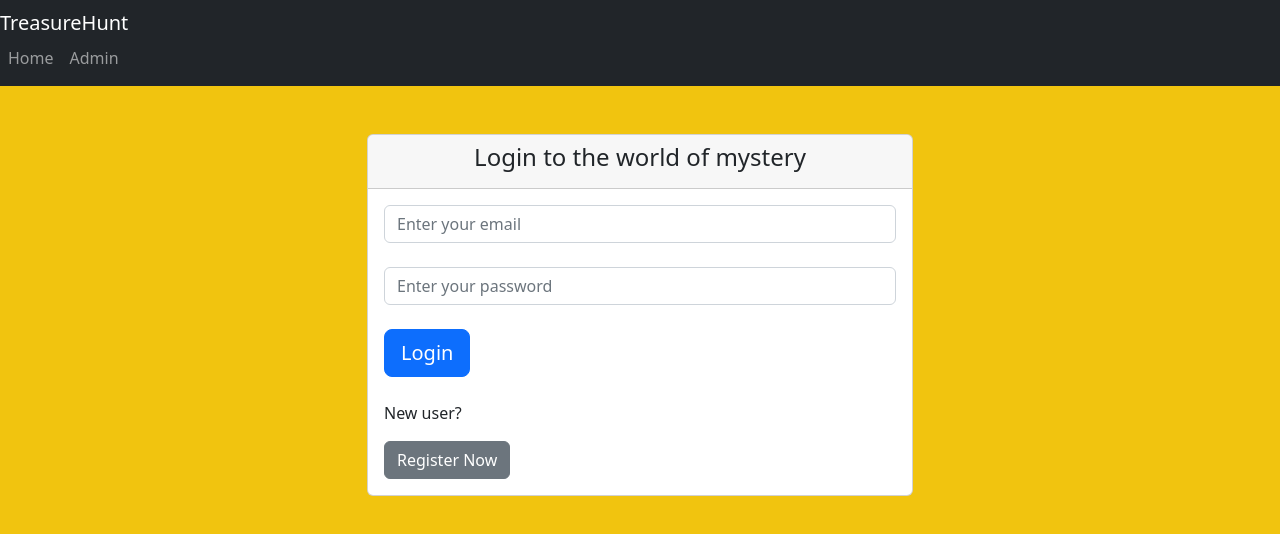
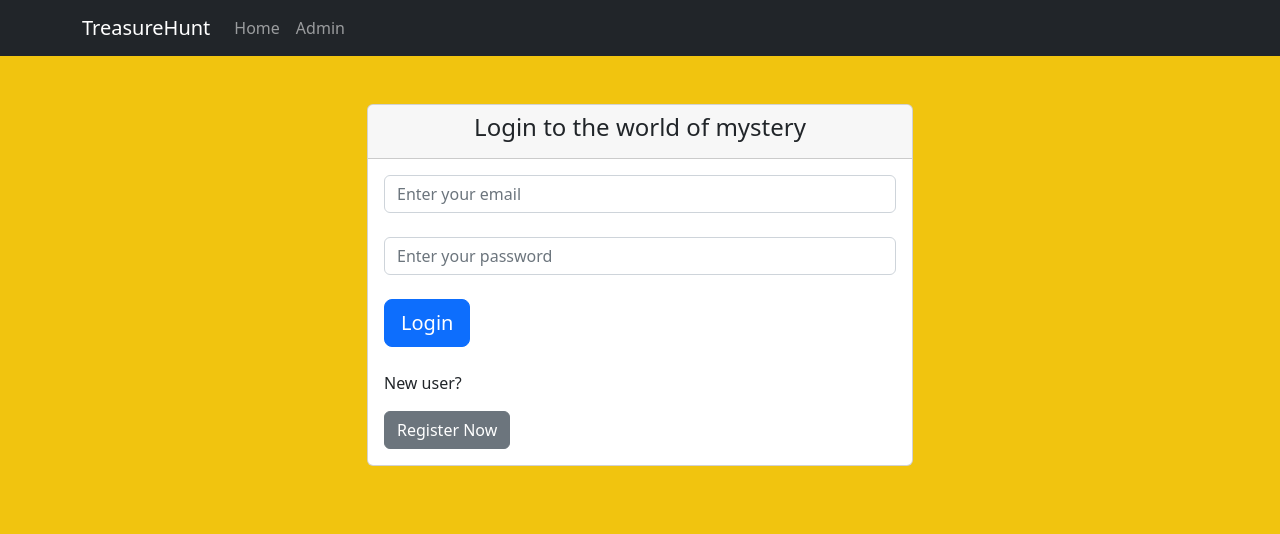
Before and after one commit to Mritunjay1711/treasure-hunt-frontend, a React (Create React App) app: page /login in a window 1280 px wide. Shown: the top 534 px of the page. Built offline with nearby package versions, Linux system fonts and the light colour scheme.

Commit message:
update game

```diff
--- a/src/components/Navbar.jsx
+++ b/src/components/Navbar.jsx
@@ -5,14 +5,18 @@ const NavBar = (props) => {
     return (
         <div>
             <nav className="navbar navbar-expand-lg navbar-dark bg-dark">
-                <div className="navbar-container">
+                <div className="container">
                     <Link className="navbar-brand" to="/">TreasureHunt</Link>
                     <div className="navbar-collapse collapse">
                         <ul className="navbar-nav">
                             <li className="nav-item">
                                 <Link className="nav-link" aria-current="page" to="/">Home</Link>
                             </li>
-                            <li className="nav-item"><Link className="nav-link" aria-current="page" to="/adminlogin">Admin</Link></li>
+                        </ul>
+                        <ul className="navbar-nav ml-auto">
+                            <li className="nav-item">
+                            <Link className="nav-link" aria-current="page" to="/adminlogin">Admin</Link>
+                            </li>
                         </ul>
                     </div>
                 </div>
--- a/src/pages/Dashboard.js
+++ b/src/pages/Dashboard.js
@@ -35,7 +35,6 @@ const Dashboard = () => {
                 localStorage.removeItem('token')
                 navigate('/login', { replace: true })
             } else {
-                console.log('Populating quote')
                 populateUsers()
             }
         }
@@ -79,11 +78,11 @@ const Dashboard = () => {
 
                 <div className='col-md-8'>
                     <p><h3>Update Riddles</h3></p>
-                    <Link to="/updatelevel1"><button className='btn btn-primary mx-2'>Level-1</button></Link>
-                    <Link to="/updatelevel2"><button className='btn btn-primary mx-2'>Level-2</button></Link>
-                    <Link to="/updatelevel3"><button className='btn btn-primary mx-2'>Level-3</button></Link>
-                    <Link to="/updatelevel4"><button className='btn btn-primary mx-2'>Level-4</button></Link>
-                    <Link to="/updatelevel5"><button className='btn btn-primary mx-2'>Level-5</button></Link>
+                    <Link to="/updatelevel1"><button className='btn btn-primary mx-2 my-2'>Level-1</button></Link>
+                    <Link to="/updatelevel2"><button className='btn btn-primary mx-2 my-2'>Level-2</button></Link>
+                    <Link to="/updatelevel3"><button className='btn btn-primary mx-2 my-2'>Level-3</button></Link>
+                    <Link to="/updatelevel4"><button className='btn btn-primary mx-2 my-2'>Level-4</button></Link>
+                    <Link to="/updatelevel5"><button className='btn btn-primary mx-2 my-2'>Level-5</button></Link>
                 </div>
             </div>
         </div>
--- a/src/pages/Game.js
+++ b/src/pages/Game.js
@@ -24,7 +24,6 @@ const Game = () => {
         })
 
         const data = await req.json()
-        console.log(data.answer)
         if (data.status === 'ok') {
             setRiddle(data.riddle);
             setClue(data.clue);
--- a/src/pages/Login.js
+++ b/src/pages/Login.js
@@ -27,7 +27,6 @@ function App() {
         if (data.user) {
             localStorage.setItem('token', data.user)
             alert('Login successful')
-            console.log(data.name)
             navigate(`/game/${data.name}`)
         } else {
             setLoading(false)
--- a/src/pages/UpdateRiddle.js
+++ b/src/pages/UpdateRiddle.js
@@ -23,7 +23,6 @@ const UpdateRiddle = (props) => {
         })
 
         const data = await response.json()
-        console.log(data)
         if (data.status === 'ok') {
             alert('Update successful')
             window.location.href = '/dashboard'
@@ -31,8 +30,6 @@ const UpdateRiddle = (props) => {
             alert(data.error)
             window.location.href = '/adminlogin'
         }
-
-        console.log(`Riddle: ${riddle}, Clue: ${clue}, Answer: ${answer}`);
     };
 
     return (
```
